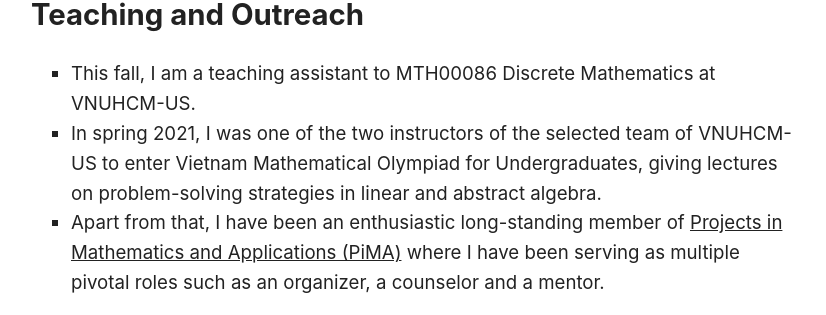
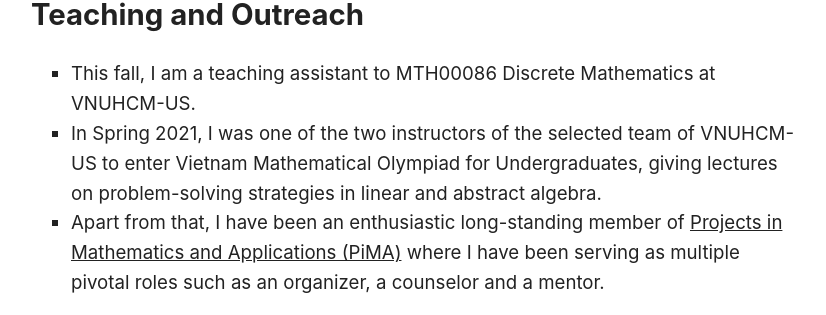
Before and after one commit to tnghianguyen/tnghianguyen.github.io, a Jekyll site: the page built from index.html, in a window 1280 px wide. Shown: the part 1089-1404 px from the top of the page, without its empty margins (225-1051 px from the left). Built offline with Jekyll 4.4.1, drawn with Linux system fonts in a browser that asks for light colours; the list of posts is cut into pages by our own code; comment, search, counter and statistics services are not loaded.

Commit message:
update blog

```diff
--- a/index.html
+++ b/index.html
@@ -33,7 +33,7 @@
 <h1>Teaching and Outreach</h1>
 <ul>
     <li>This fall, I am a teaching assistant to MTH00086 Discrete Mathematics at VNUHCM-US.</li>
-    <li>In spring 2021, I was one of the two instructors of the selected team of VNUHCM-US to enter Vietnam Mathematical Olympiad for Undergraduates, giving lectures on problem-solving strategies in linear and abstract algebra.</li>
+    <li>In Spring 2021, I was one of the two instructors of the selected team of VNUHCM-US to enter Vietnam Mathematical Olympiad for Undergraduates, giving lectures on problem-solving strategies in linear and abstract algebra.</li>
     <li>Apart from that, I have been an enthusiastic long-standing member of <a href="https://pimavn.github.io/" target="_blank">Projects in Mathematics and Applications (PiMA)</a> where I have been serving as multiple pivotal roles such as an organizer, a counselor and a mentor.</li>
 </ul>
 
```
